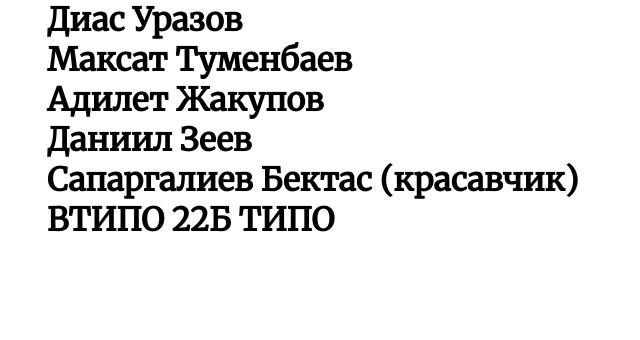
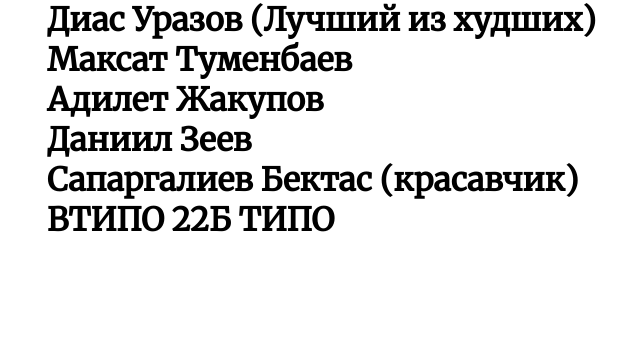
Before and after one commit to DiasTime/python_vtipo, a Flask app: template templates/mainpage/aboutUs.html in a window 1280 px wide. Shown: the part 102-442 px from the top of the page, without its empty margins (3-643 px from the left). Run offline with Flask 3, Linux system fonts and the light colour scheme; the template is opened without the code that fills it, so the values that code supplies are empty.

Commit message:
я все

```diff
--- a/templates/mainpage/aboutUs.html
+++ b/templates/mainpage/aboutUs.html
@@ -48,7 +48,7 @@
     </header>
     <div class="intro">
       <h1>
-        Диас Уразов<br />
+        Диас Уразов (Лучший из худших)<br />
         Максат Туменбаев<br />
         Адилет Жакупов<br />
         Даниил Зеев<br />
@@ -56,7 +56,6 @@
         ВТИПО 22Б ТИПО<br />
       </h1>
     </div>
-  </body>
     <footer>
       <div class="footer-content">
         <p class="footer-left-gdsc">© 2024 CourseHub</p>
@@ -72,4 +71,5 @@
         </div>
       </div>
     </footer>
+  </body>
 </html>
--- a/templates/mainpage/index.html
+++ b/templates/mainpage/index.html
@@ -205,7 +205,6 @@
         </div>
       </div>
     </div>
-  </body>
     <footer>
       <div class="footer-content">
         <p class="footer-left-gdsc">© 2024 CourseHub</p>
@@ -221,4 +220,5 @@
         </div>
       </div>
     </footer>
+  </body>
 </html>
--- a/templates/mainpage/style.css
+++ b/templates/mainpage/style.css
@@ -235,9 +235,9 @@ footer {
 footer a {
   color: #1a1a1a;
 }
-
 .footer-content {
-  width: 1180px;
+  width: 100%;
+  max-width: 1180px;
   margin: 0 auto;
   padding-top: 50px;
   display: flex;
```
Lines whose indentation alone changed are shown as unchanged.
